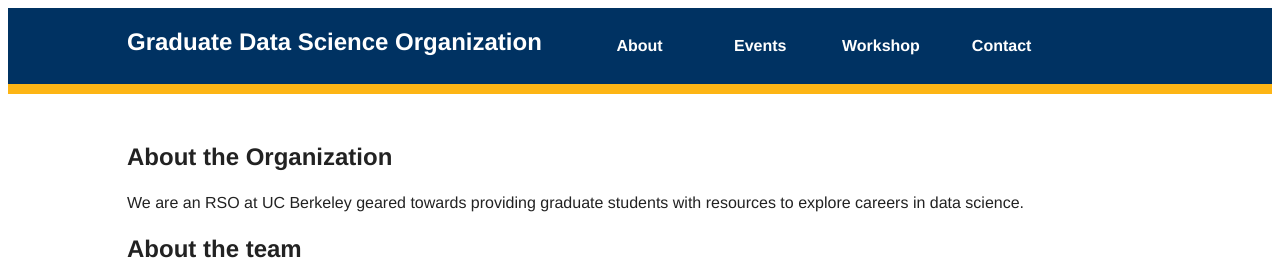
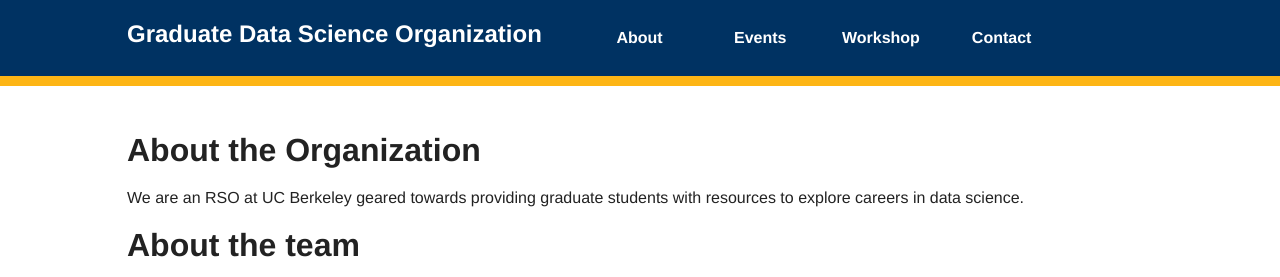
Before and after one commit to Graduate-Data-Science-Organization/website, a plain HTML site: page about.html in a window 1280 px wide. Shown: the top 277 px of the page. Drawn offline with nearby package versions, Linux system fonts and the light colour scheme.

Commit message:
add normalize.css

```diff
--- a/about.html
+++ b/about.html
@@ -11,6 +11,7 @@
     <meta name="viewport" content="width=device-width">
     <link rel="stylesheet" href="css/style.css">
     <link rel="stylesheet" href="https://cdnjs.cloudflare.com/ajax/libs/font-awesome/4.7.0/css/font-awesome.min.css">
+    <link rel="stylesheet" href="https://cdnjs.cloudflare.com/ajax/libs/normalize/7.0.0/normalize.min.css">
 
 </head>
 <body>
```
Also changed, not shown: contact.html (+1 -0 lines), events.html (+1 -0 lines), index.html (+1 -0 lines), workshop.html (+1 -0 lines).
